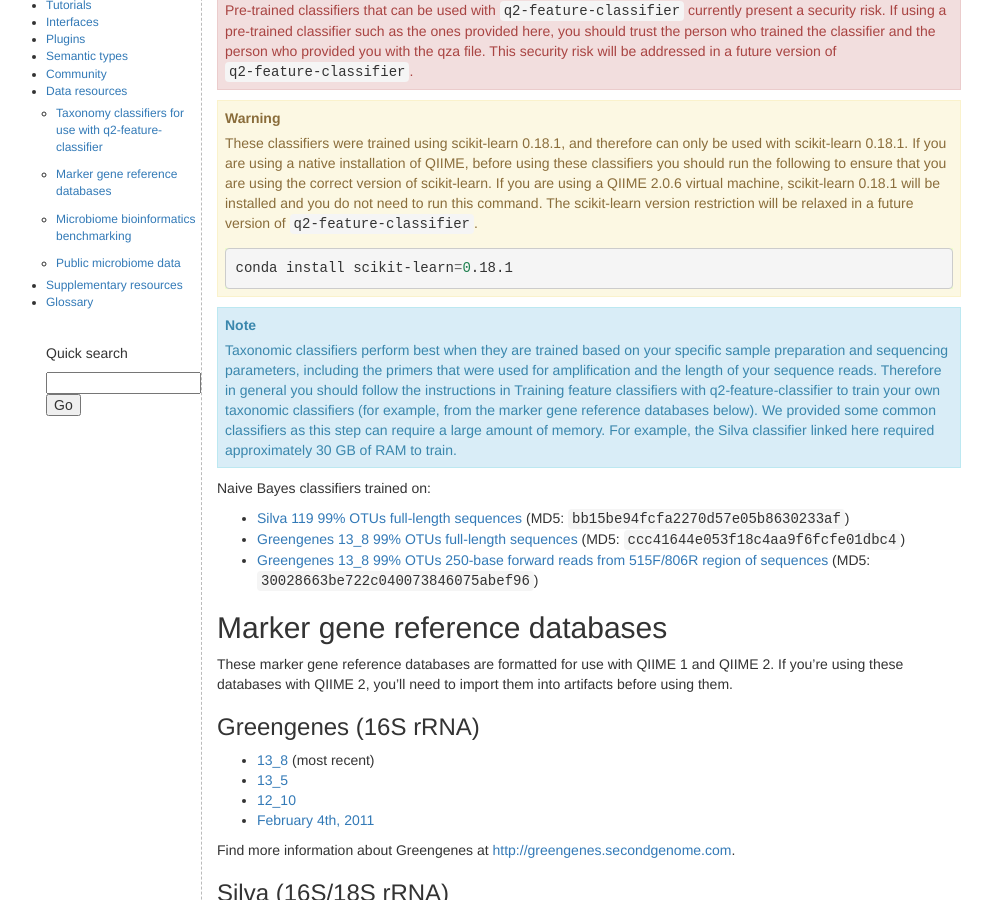
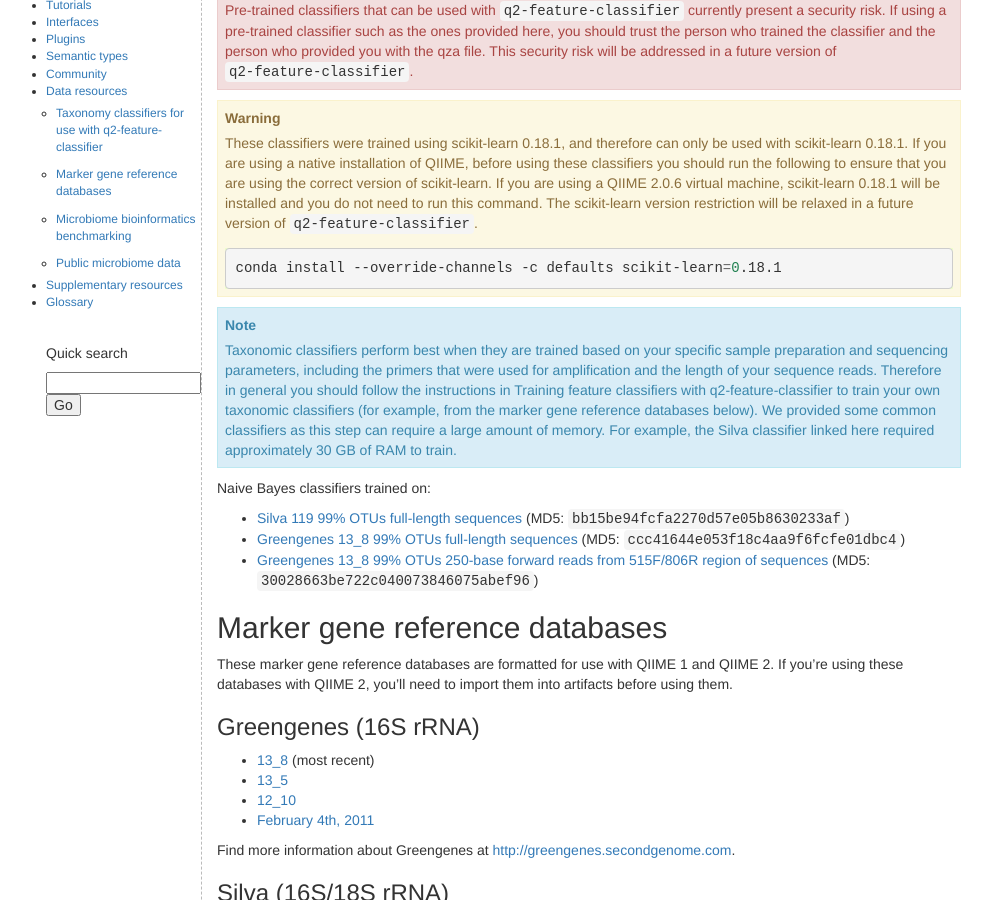
Before and after one commit to qiime2/docs, a Sphinx documentation site: the page built from source/data-resources.rst, in a window 1280 px wide and 900 px high, scrolled down 347 px. Shown: the whole window, without its empty margins (129-1121 px from the left). Built offline with Sphinx 7.4.7, drawn with Linux system fonts in a browser that asks for light colours; pages that are not in the unit, such as notebooks, are missing from menus; the version number could not be read and is left out; some of the changed lines change nothing that is shown.

Commit message:
ENH: install latest dada2 via Bioconductor (#62)
Also updates conda install commands to specify ``--override-channels`` and ``-c defaults`` to avoid issues with channels in ``.condarc``.

```diff
--- a/source/data-resources.rst
+++ b/source/data-resources.rst
@@ -11,7 +11,7 @@
    .. command-block::
       :no-exec:
 
-      conda install scikit-learn=0.18.1
+      conda install --override-channels -c defaults scikit-learn=0.18.1
 
 .. note:: Taxonomic classifiers perform best when they are trained based on your specific sample preparation and sequencing parameters, including the primers that were used for amplification and the length of your sequence reads. Therefore in general you should follow the instructions in :doc:`Training feature classifiers with q2-feature-classifier <../tutorials/feature-classifier>` to train your own taxonomic classifiers (for example, from the marker gene reference databases below). We provided some common classifiers as this step can require a large amount of memory. For example, the Silva classifier linked here required approximately 30 GB of RAM to train.
 
--- a/source/install/native.rst
+++ b/source/install/native.rst
@@ -1,9 +1,11 @@
 Natively installing QIIME 2
 ===========================
 
-.. note:: QIIME 2 does not currently support Windows. It is something we will be working on soon, and in the meantime we recommend using a virtual machine or services such as Amazon Elastic Compute Cloud if a Unix/Mac platform is not available to you.
+This document describes how to install the QIIME 2 framework, a command-line interface, and some plugins used in the :doc:`tutorials <../tutorials/index>`.
 
-This document describes how to install the QIIME 2 framework, a command-line interface, and some plugins used in the :doc:`tutorials <../tutorials/index>`.
+.. note:: QIIME 2 does not currently support Windows. It is something we will be working on soon, and in the meantime we recommend using one of the :doc:`QIIME 2 virtual machines <virtual-machine>`.
+
+.. note:: Installing QIIME 2 will become easier as we transition out of the alpha release phase.
 
 Install Miniconda
 -----------------
@@ -22,9 +24,9 @@
 .. command-block::
    :no-exec:
 
-   conda create -n qiime2 -c qiime2 python=3.5 qiime q2cli
+   conda create -n qiime2 --override-channels -c qiime2 -c defaults python=3.5 qiime2 q2cli
 
-``-n qiime2`` specifies the name of the environment, and ``-c qiime2`` specifies the channel to search for packages.
+.. note:: ``-n qiime2`` specifies the name of the environment, and ``--override-channels -c qiime2 -c defaults`` specifies the channels to search for packages, regardless of the channels that may exist in a `.condarc` file.
 
 Now that you have an environment, activate it using the environment's name:
 
@@ -81,8 +83,8 @@
 .. command-block::
    :no-exec:
 
-   conda install matplotlib==1.5.1
-   conda install -c qiime2 q2-types q2-feature-table
+   conda install --override-channels -c defaults matplotlib==1.5.1
+   conda install --override-channels -c qiime2 -c defaults q2-types q2-feature-table
 
 Now execute the ``qiime info`` command again:
 
@@ -105,7 +107,7 @@
 .. command-block::
    :no-exec:
 
-   conda install -c qiime2 -c conda-forge q2-diversity q2-emperor
+   conda install --override-channels -c qiime2 -c conda-forge -c defaults q2-diversity q2-emperor
 
 You'll now have four plugins installed:
 
@@ -121,14 +123,52 @@
 
    qiime diversity beta-phylogenetic --help
 
-Let's wrap up by installing several more plugins used in the tutorials.
+Let's wrap up by installing several more plugins used in the tutorials, along with their dependencies.
 
 .. command-block::
    :no-exec:
 
-   conda install -c bioconda -c r bioconductor-dada2 mafft
-   conda install -c biocore fasttree
-   conda install -c qiime2 q2-demux q2-alignment q2-phylogeny q2-dada2 q2-composition q2-taxa q2-feature-classifier
+   conda install --override-channels -c bioconda -c defaults mafft
+   conda install --override-channels -c biocore -c defaults fasttree
+   conda install --override-channels -c qiime2 -c defaults q2-demux q2-alignment q2-phylogeny q2-composition q2-taxa q2-feature-classifier
+
+The ``q2-dada2`` plugin requires R and the `latest version of dada2 available through Bioconductor <https://www.bioconductor.org/packages/release/bioc/html/dada2.html>`_. Installing dada2 through Bioconductor is necessary because the latest version of dada2 is not available through ``conda`` at the time of this writing. There is work being done to make the latest version of dada2 available through ``conda``. When the package is available, the installation process will become faster and easier.
+
+.. command-block::
+   :no-exec:
+
+   conda install --override-channels -c r -c defaults r
+   CDPATH= R -e 'source("https://bioconductor.org/biocLite.R"); biocLite("dada2")'
+   conda install --override-channels -c qiime2 -c defaults q2-dada2
+
+.. tip::
+
+   If installation of dada2 using Bioconductor fails, try the following suggestions (if applicable to your computing environment):
+
+   * Per the `Bioconductor installation instructions <https://www.bioconductor.org/install/>`_, try using ``http://`` instead of ``https://`` in the Bioconductor URL that is sourced above (i.e. http://bioconductor.org/biocLite.R instead of https://bioconductor.org/biocLite.R).
+
+   * If you are using a Mac (i.e. macOS or OS X), install the Xcode Command Line Tools.
+
+   * Ensure the version of R you have installed is compatible with dada2. The `dada2 Bioconductor install guide <https://www.bioconductor.org/packages/release/bioc/html/dada2.html>`_ lists the minimum required version of R. You can see what version of R you have installed by running:
+
+     .. command-block::
+
+        R --version
+
+     If the R version is incompatible, try updating to a newer version by running:
+
+     .. command-block::
+        :no-exec:
+
+        conda update --override-channels -c r -c defaults r
+
+   * To test that dada2 installed correctly, run:
+
+     .. command-block::
+
+        R -e 'library("dada2")'
+
+     If no errors are reported, the installation was successful!
 
 Now that you have some plugins installed and have explored the command-line interface a bit, you're ready to analyze microbiome data! Check out the :doc:`QIIME 2 tutorials <../tutorials/index>` for analyses of tutorial datasets.
 
--- a/source/interfaces/artifact-api.rst
+++ b/source/interfaces/artifact-api.rst
@@ -23,7 +23,7 @@
 .. command-block::
    :no-exec:
 
-   conda install -c qiime2 q2-feature-table q2-diversity
+   conda install --override-channels -c qiime2 -c defaults q2-feature-table q2-diversity
 
 Open your interpreter, and you should now be able to import this plugin:
 
--- a/source/plugins/developing.rst
+++ b/source/plugins/developing.rst
@@ -46,7 +46,7 @@
 .. command-block::
    :no-exec:
 
-   conda install -c qiime2 q2-dummy-types
+   conda install --override-channels -c qiime2 -c defaults q2-dummy-types
 
 Next, navigate to the plugin directory that was created and install the plugin in development mode:
 
```
